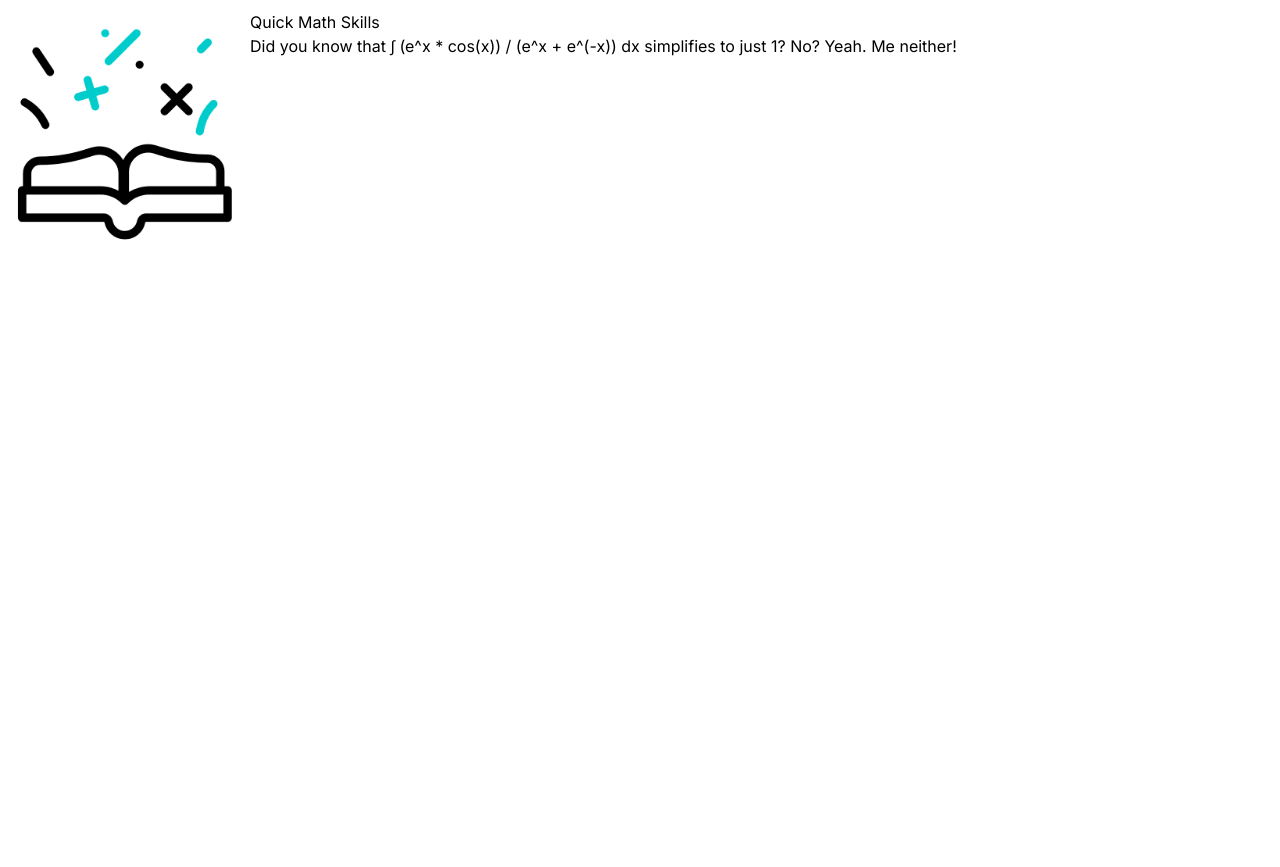
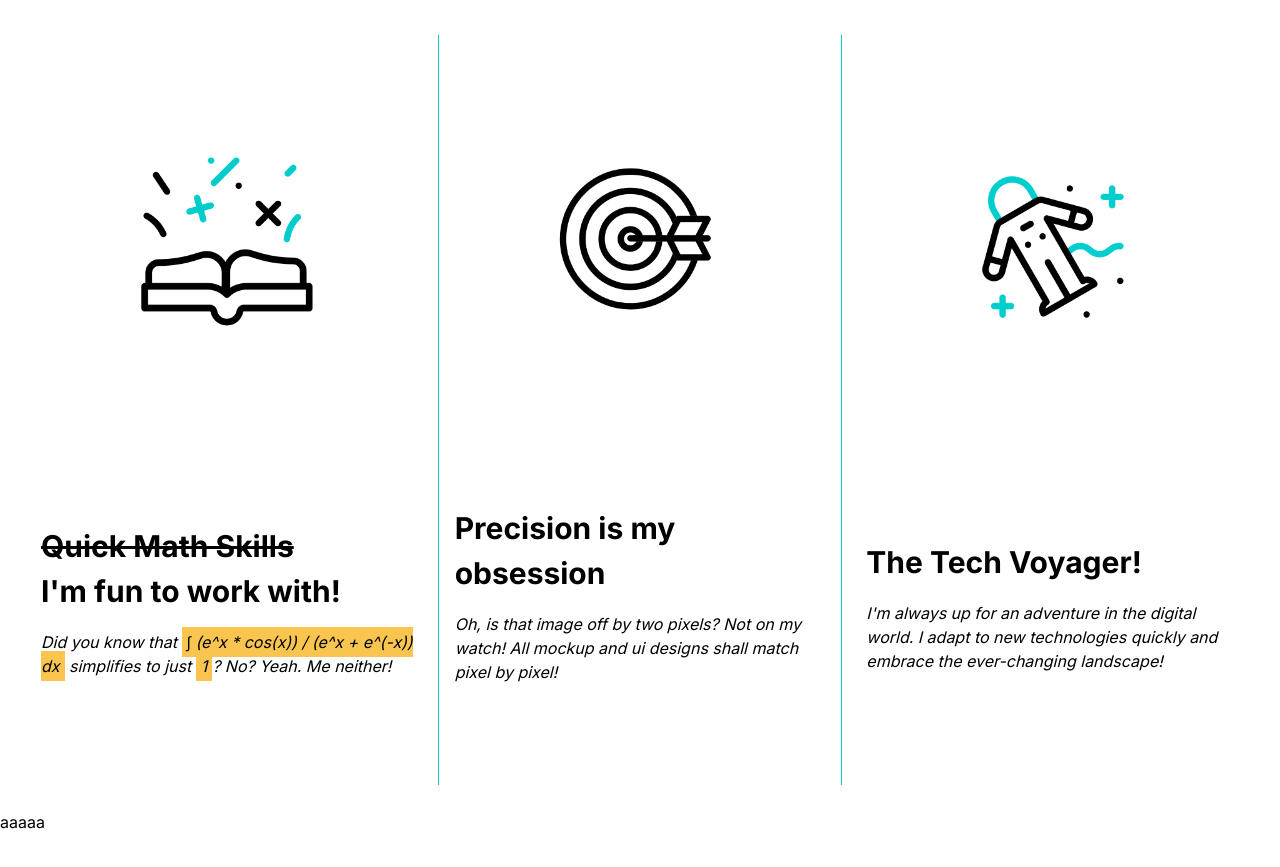
Before and after one commit to NeonNature/portfolio-2023, a Next.js app: page / in a window 1280 px wide. Shown: the part 1600-2467 px from the top of the page. Before the commit the page ends 2410 px from the top, so only its background shows below. Built offline with nearby package versions, Linux system fonts and the light colour scheme.

Commit message:
feat: add section three: fun facts

```diff
--- a/app/components/Actions.tsx
+++ b/app/components/Actions.tsx
@@ -1,21 +1,62 @@
 import Image from 'next/image'
 import math from '../../public/math.gif'
+import target from '../../public/target.gif'
+import astronaut from '../../public/astronaut.gif'
 import '../styles/actions.css'
 
 export default function Actions() {
   return (
     <>
-      <div className="flex">
+      <div className="action-section">
         <Image
           className="action-icon"
           src={math}
           alt="Animated icon of math symbols popping out of a book"
         />
         <div>
-          <p>Quick Math Skills</p>
-          <p>
-            Did you know that <span>∫ (e^x * cos(x)) / (e^x + e^(-x)) dx</span>{' '}
-            simplifies to just 1? No? Yeah. Me neither!
+          <p className="action-title">
+            <span className="action-strikeout">Quick Math Skills</span> <br />
+            <span className="action-reveal"> I&apos;m fun to work with!</span>
+          </p>
+          <p className="action-content">
+            Did you know that{' '}
+            <span className="action-formula">
+              ∫ (e^x * cos(x)) / (e^x + e^(-x)) dx
+            </span>{' '}
+            simplifies to just <span className="action-formula">1</span>? No?
+            Yeah. Me neither!
+          </p>
+        </div>
+      </div>
+      <div className="action-section">
+        <Image
+          className="action-icon"
+          src={target}
+          alt="Animated icon of an arrow hitting a target"
+        />
+        <div>
+          <p className="action-title">
+            <span className="">Precision is my obsession</span>
+          </p>
+          <p className="action-content">
+            Oh, is that image off by two pixels? Not on my watch! All mockup and
+            ui designs shall match pixel by pixel!
+          </p>
+        </div>
+      </div>
+      <div className="action-section">
+        <Image
+          className="action-icon"
+          src={astronaut}
+          alt="Animated icon of an arrow hitting a target"
+        />
+        <div>
+          <p className="action-title">
+            <span className="">The Tech Voyager!</span>
+          </p>
+          <p className="action-content">
+            I&apos;m always up for an adventure in the digital world. I adapt to
+            new technologies quickly and embrace the ever-changing landscape!
           </p>
         </div>
       </div>
--- a/app/page.tsx
+++ b/app/page.tsx
@@ -53,6 +53,9 @@ export default function Home() {
       <div className="content-three">
         <Actions />
       </div>
+      <div className="content-four">
+        <div>aaaaa</div>
+      </div>
     </main>
   )
 }
--- a/app/styles/actions.css
+++ b/app/styles/actions.css
@@ -1,3 +1,32 @@
 .action-icon {
-  max-width: 250px;
+  max-width: 200px;
 }
+
+.action-formula {
+  background-color: rgb(249, 197, 78);
+  padding: 5px;
+}
+
+.action-strikeout {
+  text-decoration: line-through;
+}
+
+.action-title {
+  font-size: 30px;
+  margin-bottom: 16px;
+  font-weight: 700;
+}
+
+.action-content {
+  font-style: italic;
+}
+
+.action-section {
+  @apply flex justify-around items-center flex-col;
+  width: calc(100% / 3);
+  padding: 16px;
+}
+
+.action-section:nth-of-type(2) {
+  border-inline: 1px solid #03cdcc;
+}
--- a/app/styles/styles.css
+++ b/app/styles/styles.css
@@ -130,5 +130,12 @@ body {
 }
 
 .content-three {
-  min-height: calc(100vh);
+  @apply flex;
+  min-height: 100vh;
+  padding: 25px;
+  gap: 8px;
 }
+
+.content-four {
+  min-height: 100vh;
+}
```
